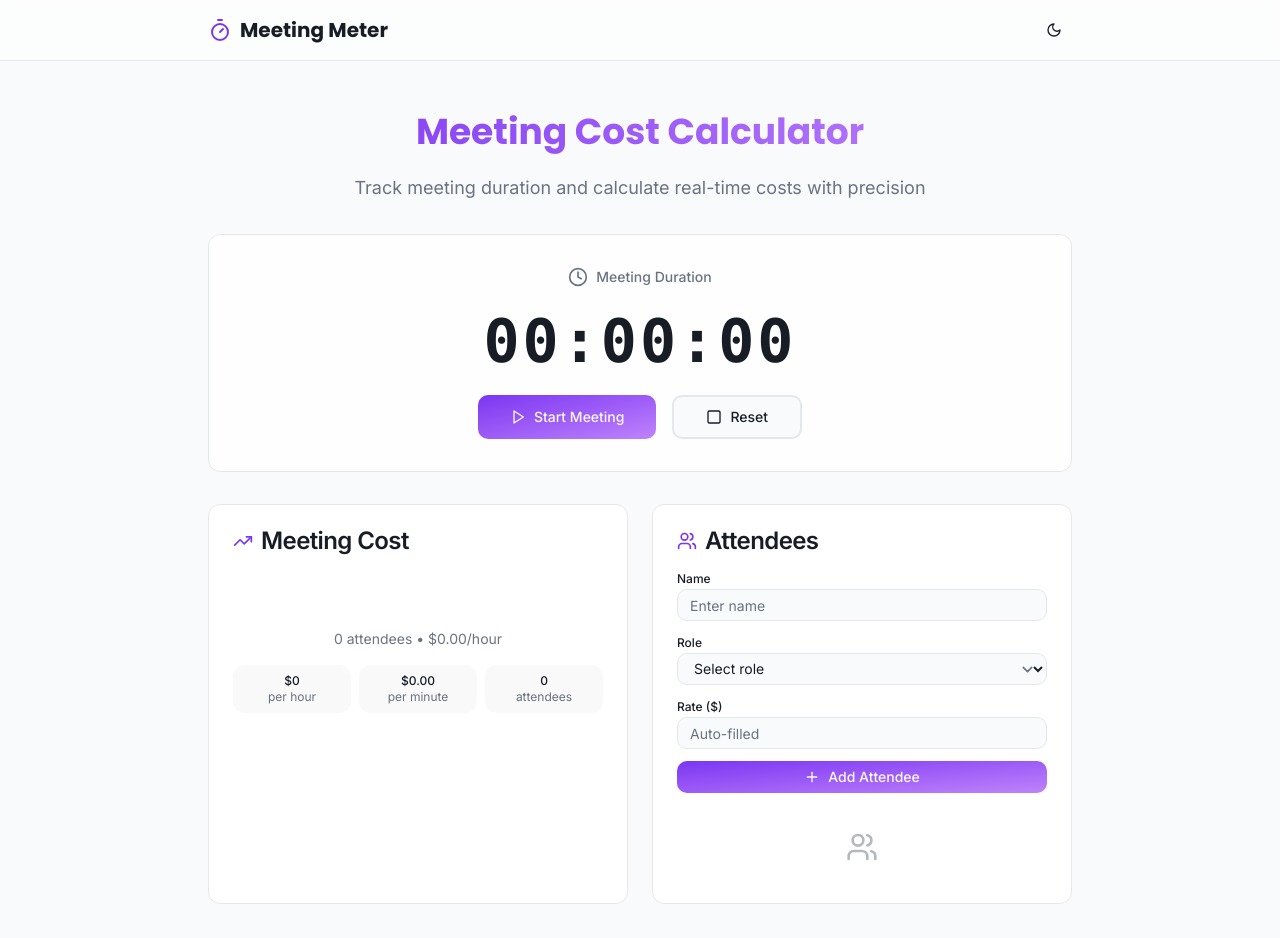
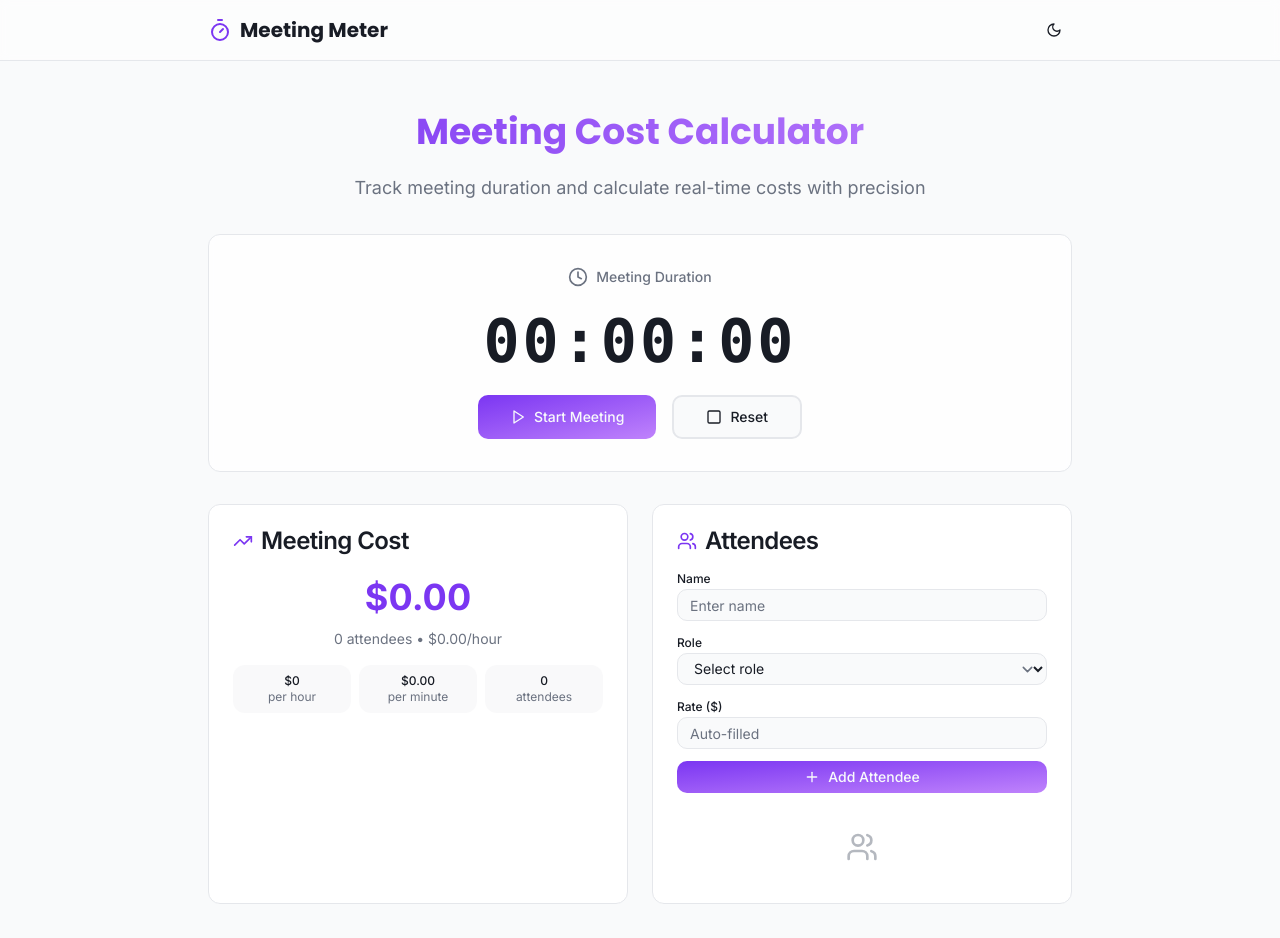
Before and after one commit to npdare/meet-cost-meter, a React (Vite) app: page / in a window 1280 px wide. Shown: the top 938 px of the page. Built offline with nearby package versions, Linux system fonts and the light colour scheme.

Commit message:
Fix: Meeting cost text color
Corrected the text color of the meeting cost display to ensure visibility.

```diff
--- a/src/pages/Index.tsx
+++ b/src/pages/Index.tsx
@@ -186,7 +186,7 @@ const Index = () => {
             </CardHeader>
             <CardContent className="flex-1 flex flex-col overflow-hidden">
               <div className="text-center space-y-3 mb-4">
-                <div className="cost-display bg-gradient-to-r from-success to-warning bg-clip-text text-transparent animate-count-up">
+                <div className="cost-display text-primary animate-count-up">
                   ${totalCost.toFixed(2)}
                 </div>
                 <div className="text-sm text-muted-foreground">
```
